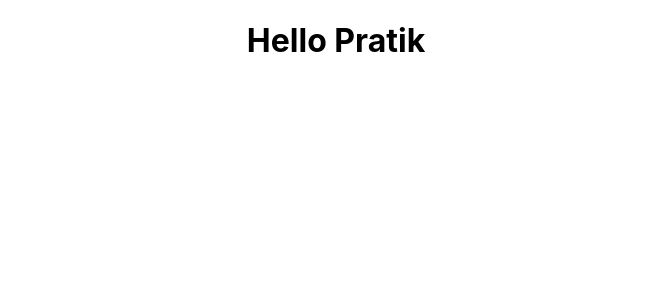
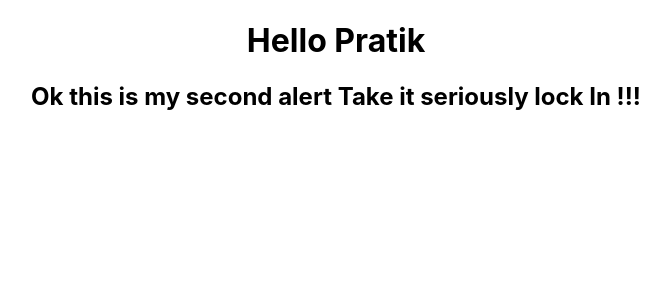
Before and after one commit to Pratik23G/typeMastery, a React (Create React App) app in the folder reactDays/lesson01hello/: page / in a window 1280 px wide. Shown: the top 300 px of the page, without its empty margins (304-974 px from the left). Built offline with nearby package versions, Linux system fonts and the light colour scheme.

Commit message:
Final sess for monday Reps for functional components in React Js

```diff
--- a/reactDays/lesson01hello/src/App.js
+++ b/reactDays/lesson01hello/src/App.js
@@ -1,10 +1,12 @@
 import logo from "./logo.svg";
 import "./App.css";
 import Greet from "./components/Greet";
+import AlertMessage from "./components/ConfirmAlert";
 function App() {
   return (
     <div className="App">
       <Greet />
+      <AlertMessage />
     </div>
   );
 }
--- /dev/null
+++ b/reactDays/lesson01hello/src/components/ConfirmAlert.js
@@ -0,0 +1,7 @@
+import React from "react";
+
+const AlertMessage = () => (
+  <h2>Ok this is my second alert Take it seriously lock In !!! </h2>
+);
+
+export default AlertMessage;
```
